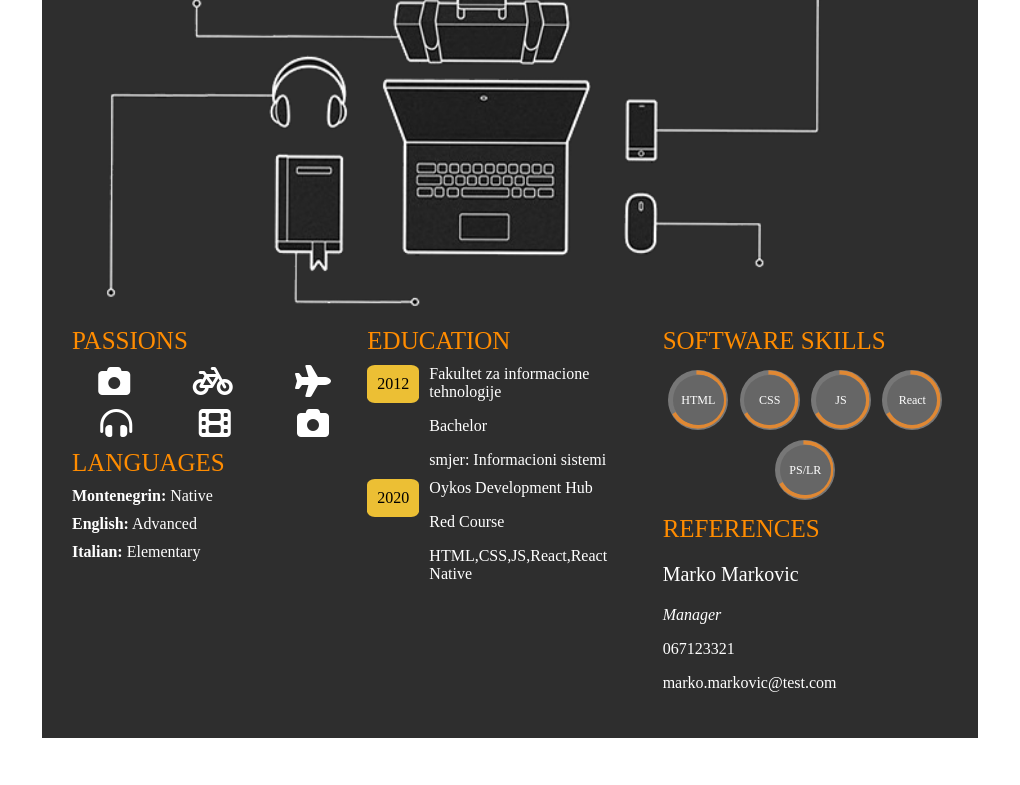
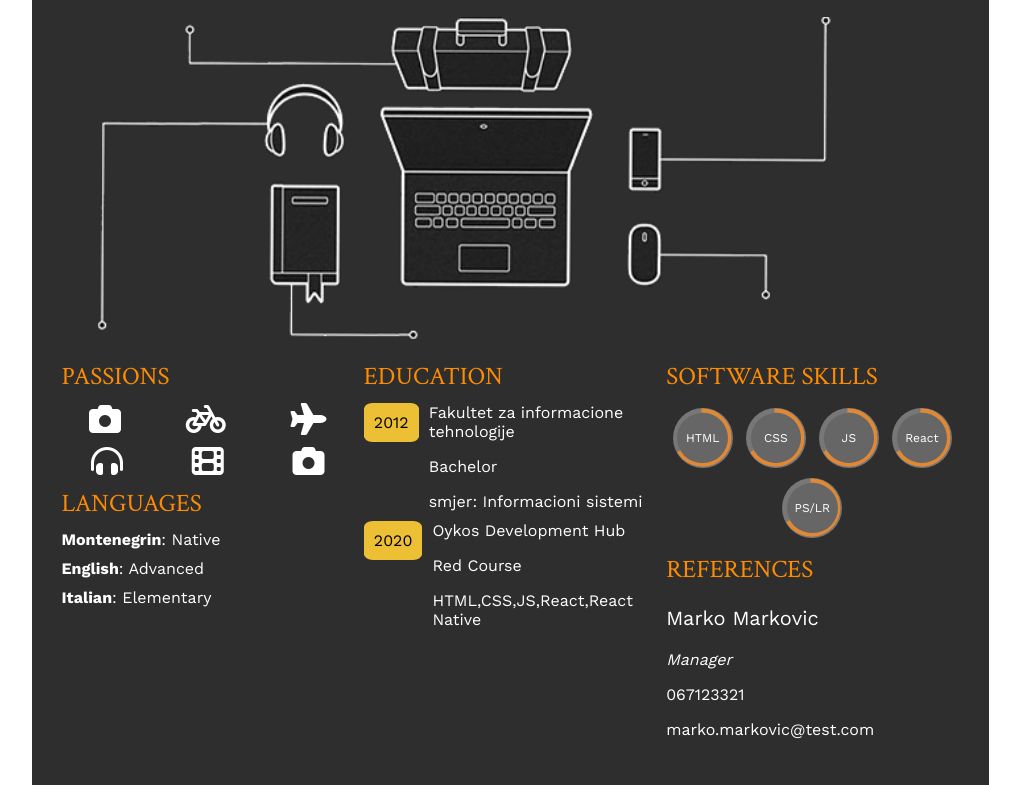
Before and after one commit to FVukmirovic/my-cv-template, a plain HTML site: page index.html in a window 1280 px wide. Shown: the part 609-1394 px from the top of the page, without its empty margins (130-1150 px from the left). Before the commit the page ends 1347 px from the top, so only its background shows below. Drawn offline with nearby package versions, Linux system fonts and the light colour scheme.

Commit message:
Languages + font
Change font and added the option to read languages from config.js

```diff
--- a/index.html
+++ b/index.html
@@ -148,12 +148,12 @@
                 </div>
                 <div class="column">
                     <span class="font-orange uppercase margin-b-10">Languages</span>
-                    <span class="no-wrap margin-b-10"><Strong>Montenegrin:</Strong> Native</span>
-                    <span class="no-wrap margin-b-10"><strong>English:</strong> Advanced</span>
-                    <span class="no-wrap margin-b-10"><strong>Italian:</strong> Elementary</span>
+                        <div id="languages-item" class="column">
+                            <span class="no-wrap margin-b-10"><Strong data-value="language">Nema jezika</Strong>: <span data-value="level" ></span></span>
+                        </div>
                 </div>
             </div>
-            <div class="column  margin-r-10 margin-l-10 grow-1">
+            <div class="column margin-r-10 margin-l-10 grow-1">
                 <span class="font-orange uppercase margin-b-10">Education</span>
 
 
--- a/script/config.js
+++ b/script/config.js
@@ -106,5 +106,16 @@ window.dataForCV = {
     },{
         name: 'PS/LR',
         percent: '80'
+    }],
+
+    languages: [{
+        language: 'Montenegrin',
+        level: 'Native'
+    },{
+        language: 'English',
+        level: 'Advanced'
+    },{
+        language: 'Italian',
+        level: 'Elementary'
     }]
 }
--- a/script/script.js
+++ b/script/script.js
@@ -235,6 +235,7 @@ function renderElements(data) {
             case 'work':
             case 'education':
             case 'skills':
+            case 'languages':
                 renderSectionCollectionElements(propertyName)
                 break;
             default:
@@ -250,7 +251,8 @@ window.elementIds = {
     references: 'references-item',
     work: 'work-item',
     education: 'education-item',
-    skills: 'skills-item'
+    skills: 'skills-item',
+    languages: 'languages-item'
 };
 
 window.sectionProperties = {
@@ -309,6 +311,10 @@ window.sectionProperties = {
     skills: [{
         checkProperty: 'skills',
         attributeValue: 'skills'
+    }],
+    languages: [{
+        checkProperty: 'languages',
+        attributeValue: 'languages'
     }]
 };
 
--- a/styles/application.css
+++ b/styles/application.css
@@ -1,8 +1,8 @@
 @import url('https://fonts.googleapis.com/css?family=Montserrat:300,400,500,600,700&display=swap');
-
+@import url('https://fonts.googleapis.com/css?family=Crimson+Text|Work+Sans:400,700');
 html {
 	height: 100%;
-	/* font-family: Montserrat; */
+	font-family: 'Work Sans', sans-serif;
 	/* font-family: 'Courier New', Courier, monospace; */
 }
 
@@ -13,8 +13,8 @@ body {
 	background-color: white;
 	color: white;
 	/* height: 100%; */
+	min-width: 520px;
 	margin: 0;
-	min-width: 520px;
 }
 
 #wrapper {
@@ -22,6 +22,7 @@ body {
 	width: 70%;
 	height: 85%;
 	transition: all 0.3s;
+	min-width: 917px;
 }
 
 #picture {
@@ -53,6 +54,11 @@ body {
 	color: darkorange;
 	text-align: left;
 	font-size: 25px;
+	font-family: 'Crimson Text', serif;
+}
+
+#full-name-row{
+	font-family: 'Crimson Text', serif;
 }
 
 .uppercase {
--- a/styles/flex.css
+++ b/styles/flex.css
@@ -45,8 +45,6 @@
     height: 100%;
 }
 .grow-1 {
-    /* flex-grow: 1; */
-    /* flex: 1 1 100%; */
     flex: 1;
     min-width: 0;
 }
```
